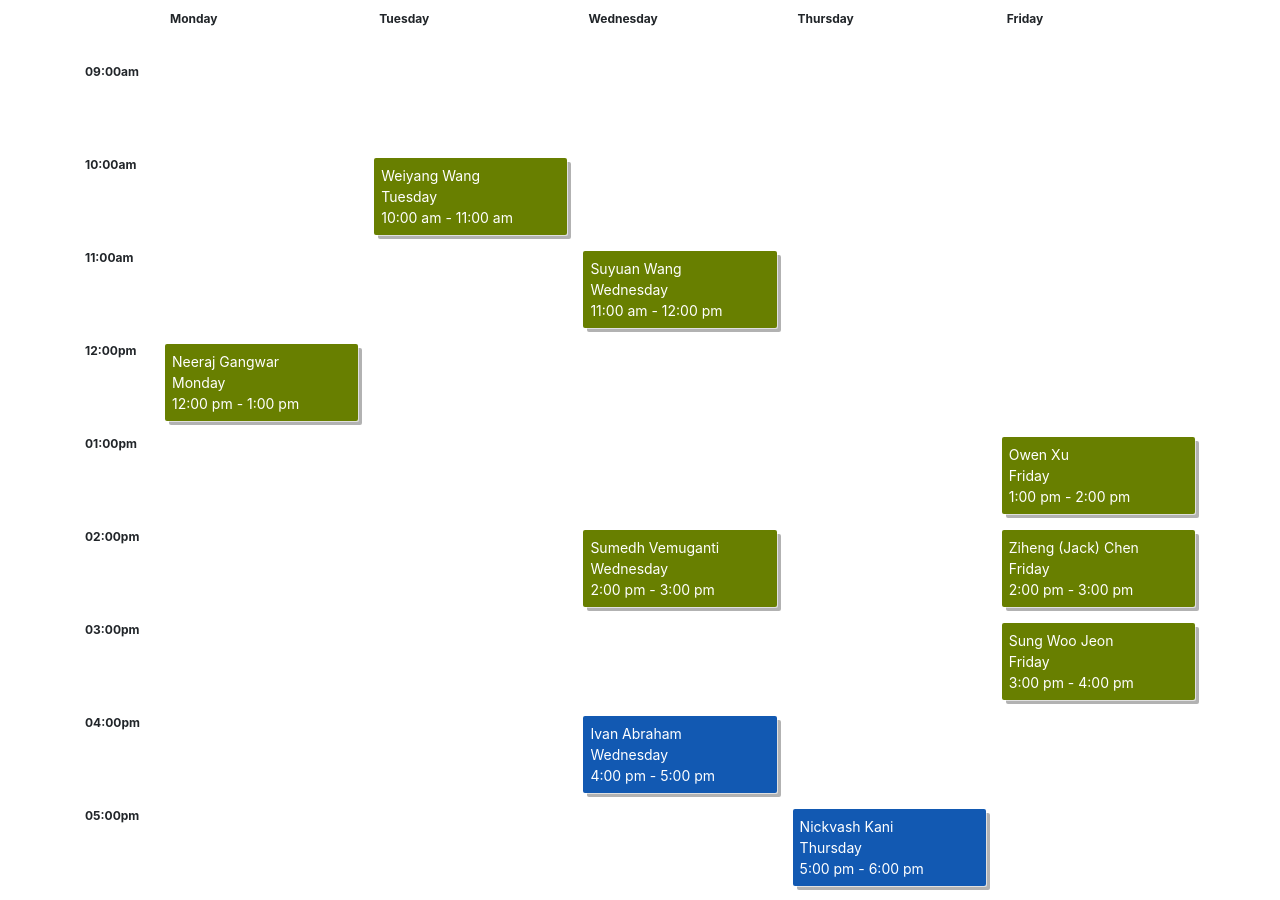
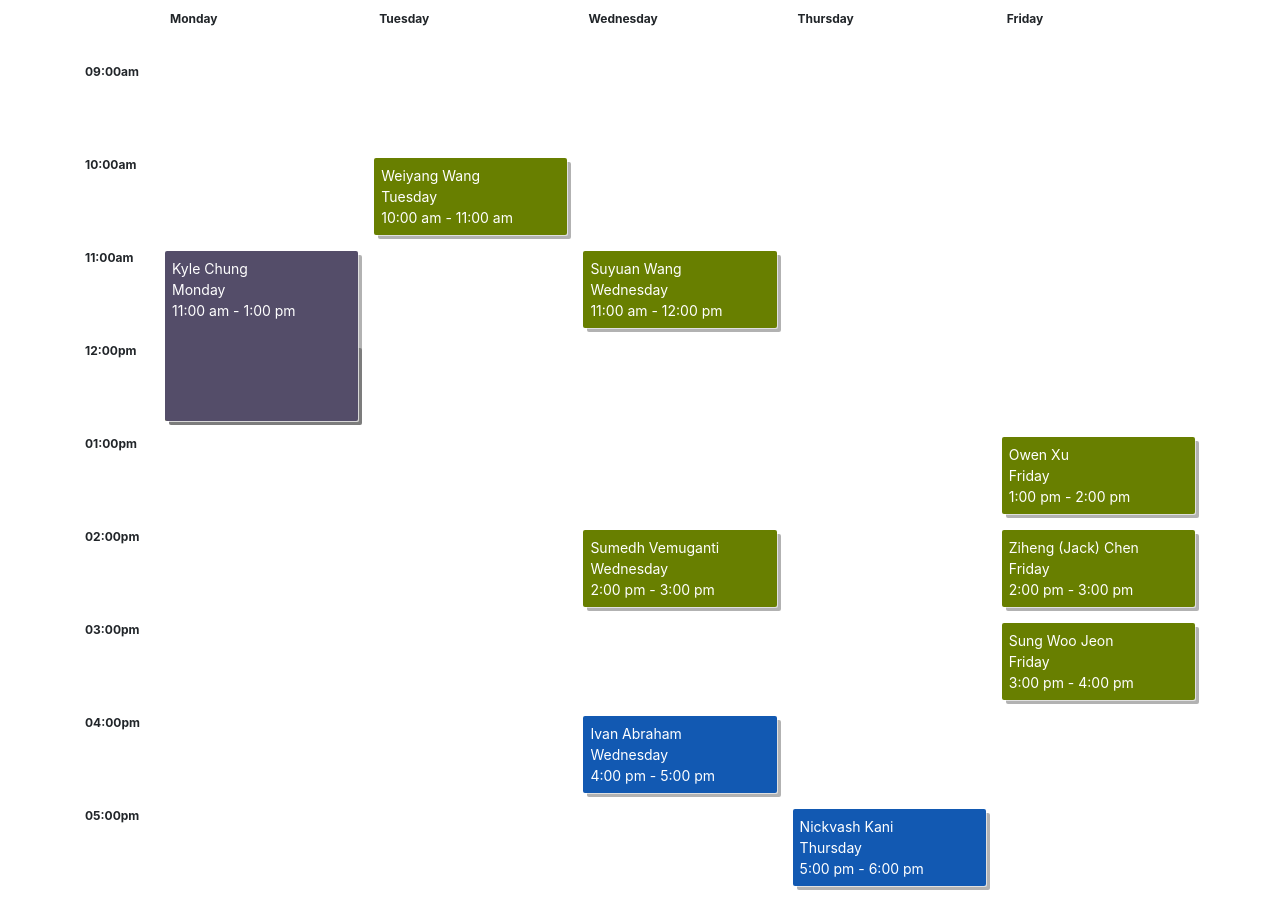
Before and after one commit to UIUC-ECE374B/su25, a Jekyll site: the page built from office_hours.md, in a window 1280 px wide and 900 px high, scrolled down 1061 px. Built offline with Jekyll 4.4.1, drawn with Linux system fonts in a browser that asks for light colours.

Commit message:
Adding OHs

```diff
--- a/_data/people.yml
+++ b/_data/people.yml
@@ -703,6 +703,12 @@ kylechung:
     role: ugrad
     image: /img/people/kylechung.jpg
     bio: Undergraduate Course Assistant
+    OHs:
+      OH1:
+        time-start: "11:00"
+        time-end: "13:00"
+        day: Monday
+        location:
 
 ben:
     display_name: "Ben Kim"
```
